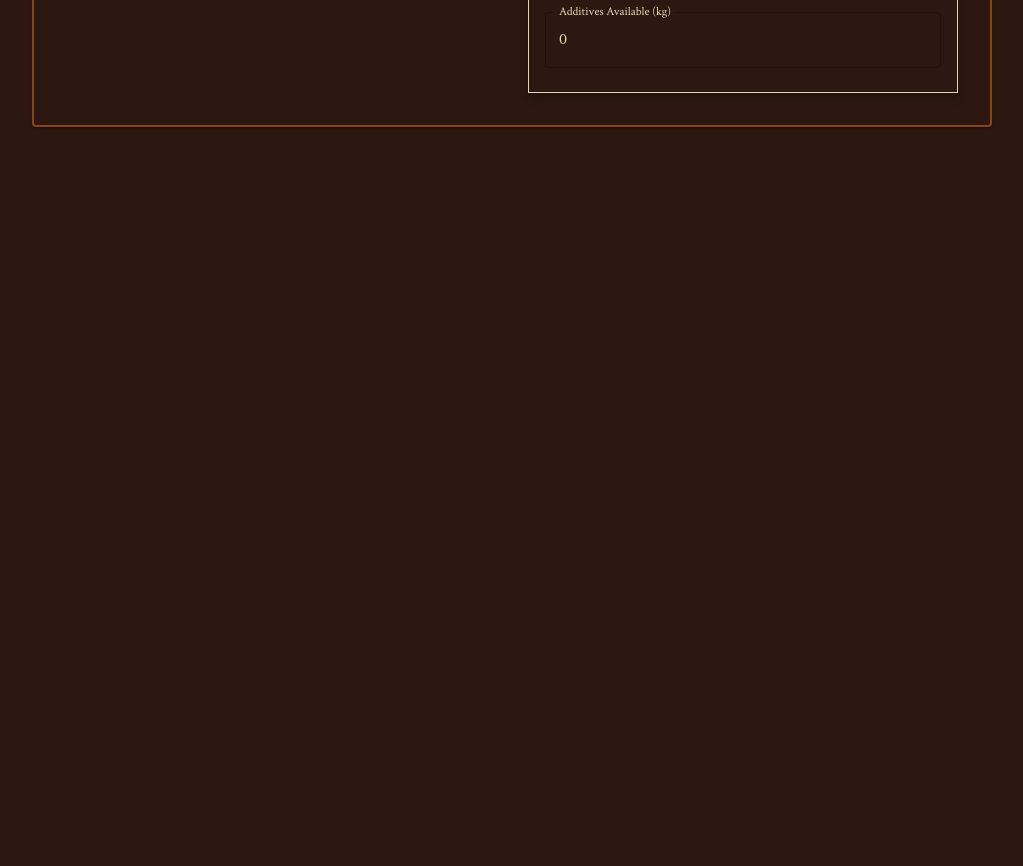
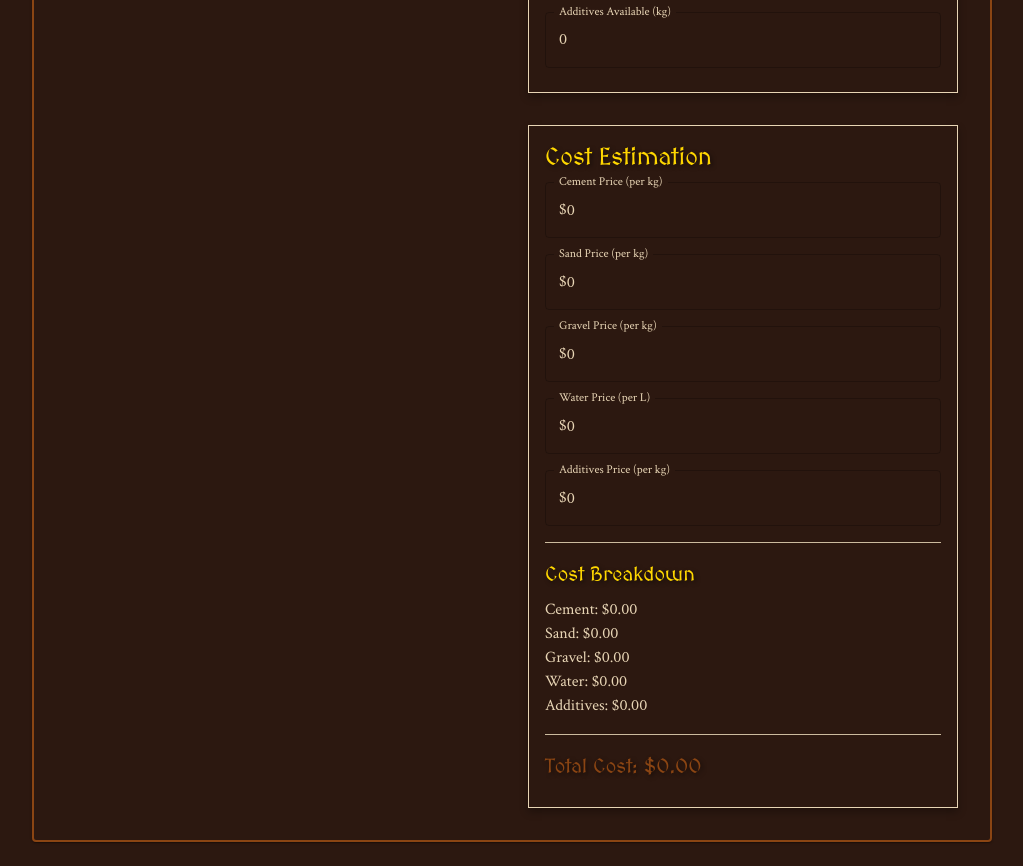
Before and after one commit to Foxglovery/concrete-mixer, a React (Create React App) app: page /calculator in a window 1280 px wide. Shown: the part 920-1786 px from the top of the page, without its empty margins (248-1271 px from the left). Before the commit the page ends 1071 px from the top, so only its background shows below. Built offline with nearby package versions, Linux system fonts and the light colour scheme.

Commit message:
cost estimate

```diff
--- a/src/pages/MaterialCalculator.tsx
+++ b/src/pages/MaterialCalculator.tsx
@@ -61,6 +61,14 @@ interface Inventory {
   additives: number;
 }
 
+interface MaterialPrices {
+  cement: number;
+  sand: number;
+  gravel: number;
+  water: number;
+  additives: number;
+}
+
 const MaterialCalculator = () => {
   const [projectType, setProjectType] = useState('');
   const [dimensions, setDimensions] = useState({
@@ -77,6 +85,13 @@ const MaterialCalculator = () => {
     color: '#808080', // Default gray color
   });
   const [inventory, setInventory] = useState<Inventory>({
+    cement: 0,
+    sand: 0,
+    gravel: 0,
+    water: 0,
+    additives: 0,
+  });
+  const [prices, setPrices] = useState<MaterialPrices>({
     cement: 0,
     sand: 0,
     gravel: 0,
@@ -112,6 +127,16 @@ const MaterialCalculator = () => {
     } else {
       return { status: 'insufficient', message: `You need ${Math.abs(difference).toFixed(2)} kg/L more` };
     }
+  };
+
+  const calculateTotalCost = () => {
+    return (
+      materialMix.cement * prices.cement +
+      materialMix.sand * prices.sand +
+      materialMix.gravel * prices.gravel +
+      materialMix.water * prices.water +
+      materialMix.additives * prices.additives
+    );
   };
 
   return (
@@ -297,6 +322,99 @@ const MaterialCalculator = () => {
                 </Grid>
               </CardContent>
             </InventoryCard>
+
+            <ResultCard>
+              <CardContent>
+                <Typography variant="h5" gutterBottom>
+                  Cost Estimation
+                </Typography>
+                <Grid container spacing={2}>
+                  <Grid item xs={12}>
+                    <TextField
+                      fullWidth
+                      label="Cement Price (per kg)"
+                      type="number"
+                      value={prices.cement}
+                      onChange={(e) => setPrices({ ...prices, cement: Number(e.target.value) })}
+                      InputProps={{
+                        startAdornment: <Typography>$</Typography>,
+                      }}
+                    />
+                  </Grid>
+                  <Grid item xs={12}>
+                    <TextField
+                      fullWidth
+                      label="Sand Price (per kg)"
+                      type="number"
+                      value={prices.sand}
+                      onChange={(e) => setPrices({ ...prices, sand: Number(e.target.value) })}
+                      InputProps={{
+                        startAdornment: <Typography>$</Typography>,
+                      }}
+                    />
+                  </Grid>
+                  <Grid item xs={12}>
+                    <TextField
+                      fullWidth
+                      label="Gravel Price (per kg)"
+                      type="number"
+                      value={prices.gravel}
+                      onChange={(e) => setPrices({ ...prices, gravel: Number(e.target.value) })}
+                      InputProps={{
+                        startAdornment: <Typography>$</Typography>,
+                      }}
+                    />
+                  </Grid>
+                  <Grid item xs={12}>
+                    <TextField
+                      fullWidth
+                      label="Water Price (per L)"
+                      type="number"
+                      value={prices.water}
+                      onChange={(e) => setPrices({ ...prices, water: Number(e.target.value) })}
+                      InputProps={{
+                        startAdornment: <Typography>$</Typography>,
+                      }}
+                    />
+                  </Grid>
+                  <Grid item xs={12}>
+                    <TextField
+                      fullWidth
+                      label="Additives Price (per kg)"
+                      type="number"
+                      value={prices.additives}
+                      onChange={(e) => setPrices({ ...prices, additives: Number(e.target.value) })}
+                      InputProps={{
+                        startAdornment: <Typography>$</Typography>,
+                      }}
+                    />
+                  </Grid>
+                </Grid>
+                <Divider sx={{ my: 2 }} />
+                <Typography variant="h6" gutterBottom>
+                  Cost Breakdown
+                </Typography>
+                <Typography variant="body1">
+                  Cement: ${(materialMix.cement * prices.cement).toFixed(2)}
+                </Typography>
+                <Typography variant="body1">
+                  Sand: ${(materialMix.sand * prices.sand).toFixed(2)}
+                </Typography>
+                <Typography variant="body1">
+                  Gravel: ${(materialMix.gravel * prices.gravel).toFixed(2)}
+                </Typography>
+                <Typography variant="body1">
+                  Water: ${(materialMix.water * prices.water).toFixed(2)}
+                </Typography>
+                <Typography variant="body1">
+                  Additives: ${(materialMix.additives * prices.additives).toFixed(2)}
+                </Typography>
+                <Divider sx={{ my: 2 }} />
+                <Typography variant="h6" color="primary">
+                  Total Cost: ${calculateTotalCost().toFixed(2)}
+                </Typography>
+              </CardContent>
+            </ResultCard>
           </Grid>
         </Grid>
       </StyledPaper>
```
